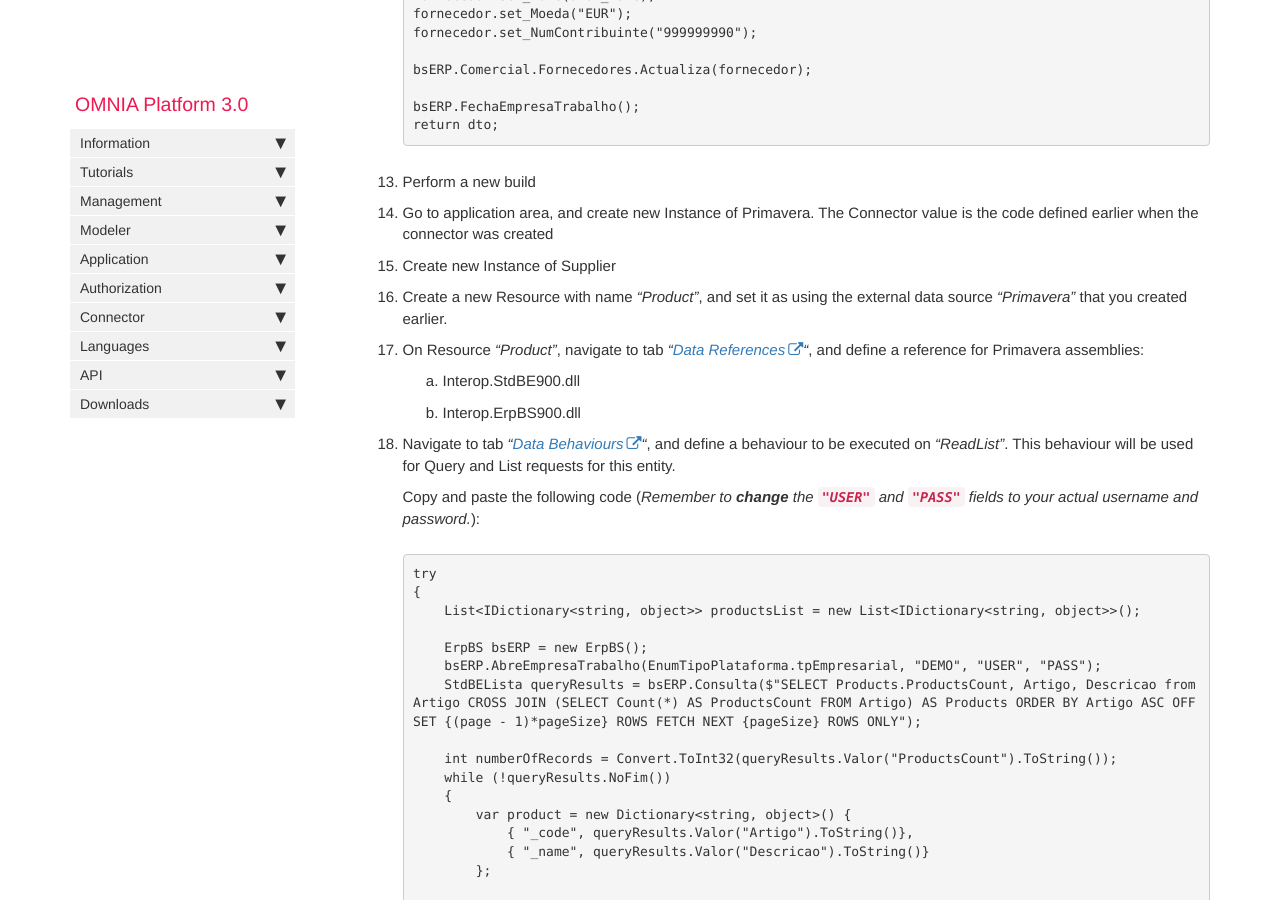
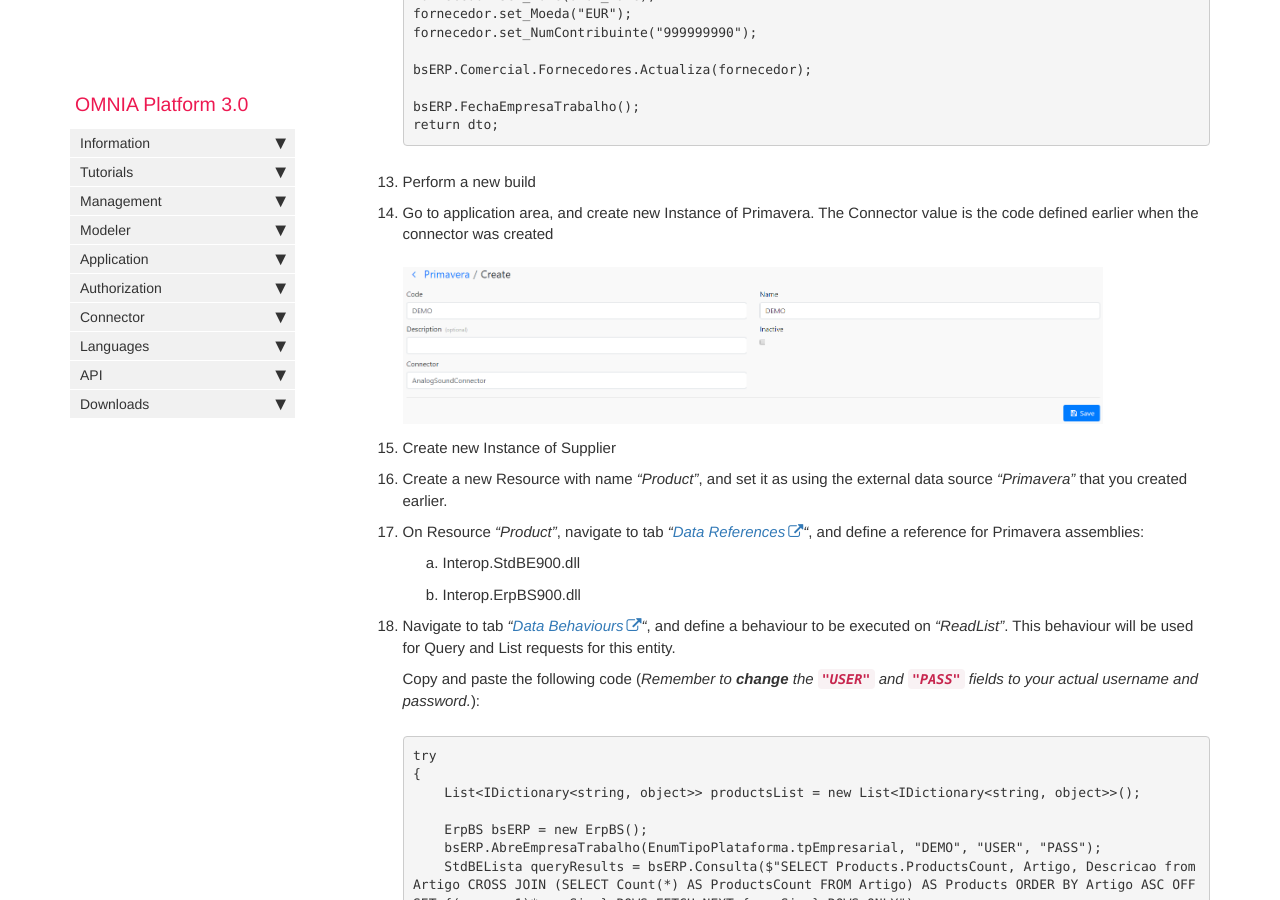
Before and after one commit to daniel8lopes/omnia3, a Jekyll site: the page built from docs/pages/omnia3/Tutorials/omnia3_multisystemconnectortutorial.md, in a window 1280 px wide and 900 px high, scrolled down 5208 px. Built offline with Jekyll 4.4.1, drawn with Linux system fonts in a browser that asks for light colours; nearby versions of some CDN libraries; comment, search, counter and statistics services are not loaded.

Commit message:
Update omnia3_multisystemconnectortutorial.md

```diff
--- a/docs/pages/omnia3/Tutorials/omnia3_multisystemconnectortutorial.md
+++ b/docs/pages/omnia3/Tutorials/omnia3_multisystemconnectortutorial.md
@@ -158,6 +158,8 @@ This tutorial also requires an access to [Primavera ERP](https://pt.primaverabss
 13. Perform a new build
 
 14. Go to application area, and create new Instance of Primavera. The Connector value is the code defined earlier when the connector was created
+
+    ![Modeler create Primavera_Demo](/images/tutorials/multisystemconnector/Create-Primavera-Demo.PNG)
 
 15. Create new Instance of Supplier
 
```
